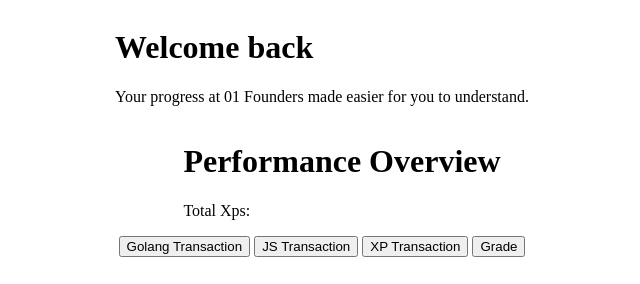
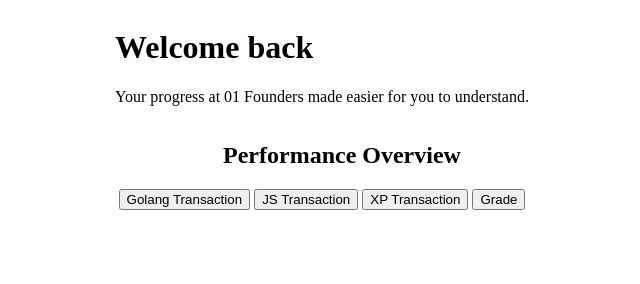
Before and after one commit to eediallo/graphql, a website with bundled scripts: page dashboard.html in a window 1280 px wide. Shown: the whole page, without its empty margins (318-958 px from the left). Built offline with nearby package versions, Linux system fonts and the light colour scheme.

Commit message:
feat: update heading levels in userProfile.js and dashboard.html for improved accessibility

```diff
--- a/UI/userProfile.js
+++ b/UI/userProfile.js
@@ -12,7 +12,7 @@
 }
 
 export function createUserProfile() {
-  const fullName = createElement(`${firstName} ${lastName}`, "h1");
+  const fullName = createElement(`${firstName} ${lastName}`, "h2");
   const telEl = createElement(`<strong>Tel</strong>: ${tel}`, "p");
   const emailEl = createElement(`<strong>Email</strong>: ${email}`, "p");
   const locationEl = createElement(
--- a/dashboard.html
+++ b/dashboard.html
@@ -17,8 +17,7 @@
     <div id="profile-container">
         <div id="personal-info"></div>
         <div id="summary">
-            <h1>Performance Overview</h1>
-            <p>Total Xps: </p>
+            <h2>Performance Overview</h2>
         </div>
     </div>
     <div>
```
